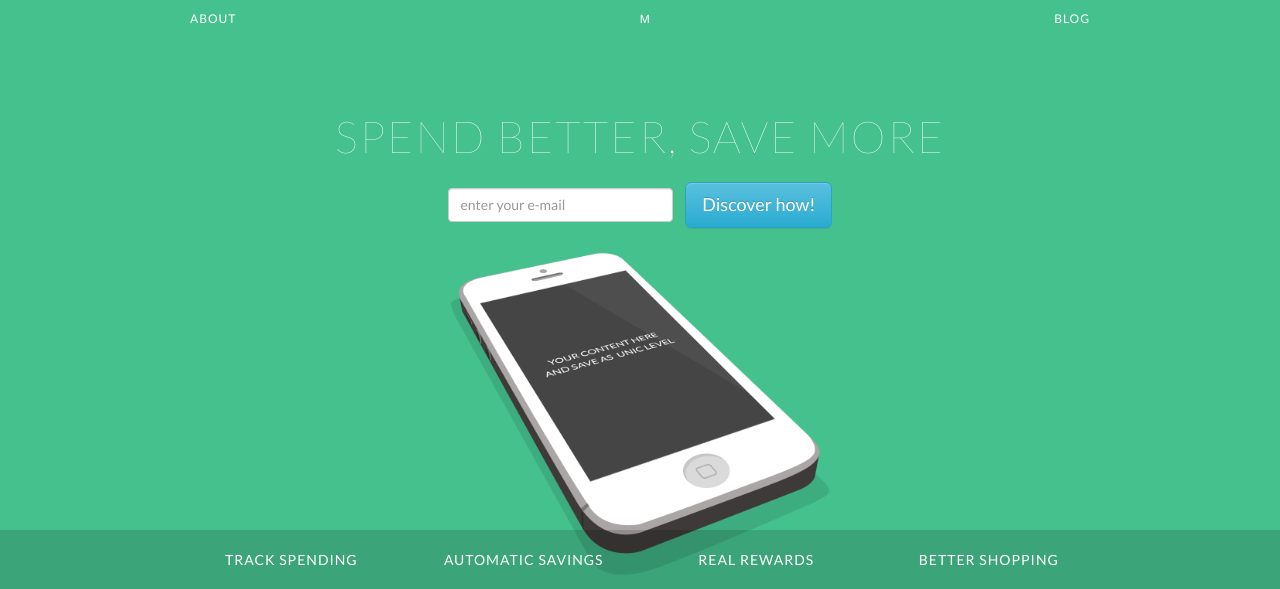
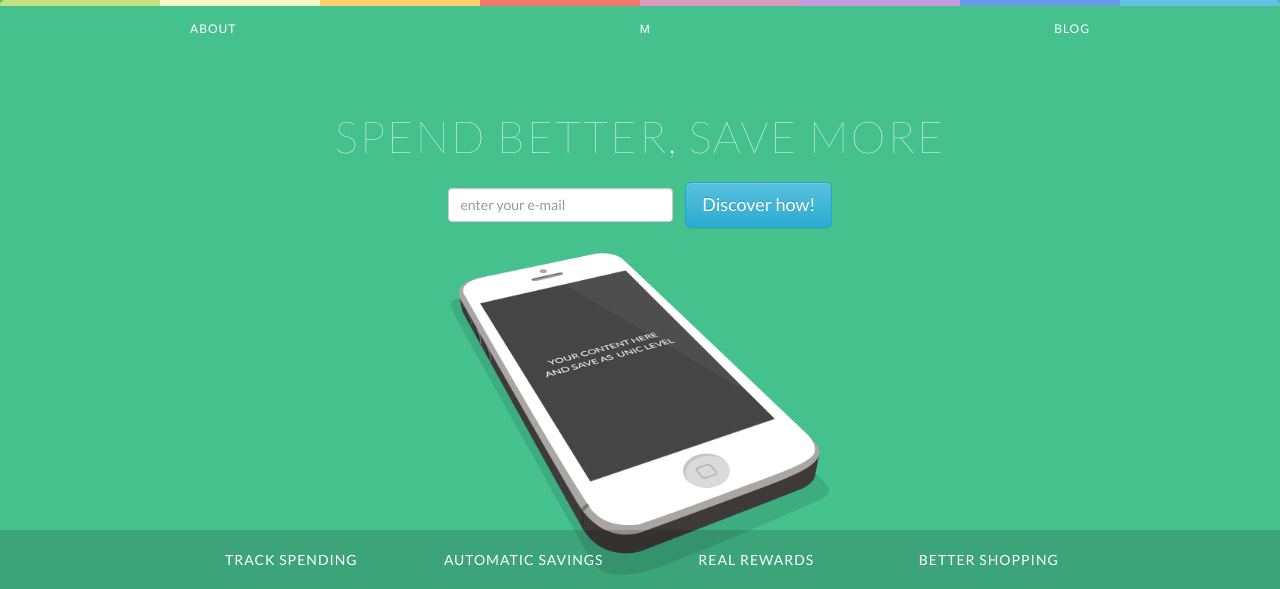
Before and after one commit to kendall80/mu-landing-design, a PHP site: page / in a window 1280 px wide. Shown: the top 589 px of the page. Run offline with PHP 8.4, Linux system fonts and the light colour scheme; some libraries are stand-ins or nearby versions.

Commit message:
add rainbow banner

```diff
--- a/css/my-styles.css
+++ b/css/my-styles.css
@@ -56,6 +56,7 @@ article, footer, header, section {
 
 .banner .content {
 	text-align: justify;
+	padding-top: 10px;
 }
 
 .banner a {
@@ -81,6 +82,21 @@ article, footer, header, section {
 	content: "";
 	width: 100%;
 	height: 2px;
+}
+
+.banner:before {
+	content: '';
+  position: absolute;
+  top: 0;
+  left: 0;
+  right: 0;
+  height: 6px;
+  background: #c4e17f;
+  border-radius: 5px 5px 0 0;
+  background-image: -webkit-linear-gradient(left, #c4e17f, #c4e17f 12.5%, #f7fdca 12.5%, #f7fdca 25%, #fecf71 25%, #fecf71 37.5%, #f0776c 37.5%, #f0776c 50%, #db9dbe 50%, #db9dbe 62.5%, #c49cde 62.5%, #c49cde 75%, #669ae1 75%, #669ae1 87.5%, #62c2e4 87.5%, #62c2e4);
+  background-image: -moz-linear-gradient(left, #c4e17f, #c4e17f 12.5%, #f7fdca 12.5%, #f7fdca 25%, #fecf71 25%, #fecf71 37.5%, #f0776c 37.5%, #f0776c 50%, #db9dbe 50%, #db9dbe 62.5%, #c49cde 62.5%, #c49cde 75%, #669ae1 75%, #669ae1 87.5%, #62c2e4 87.5%, #62c2e4);
+  background-image: -o-linear-gradient(left, #c4e17f, #c4e17f 12.5%, #f7fdca 12.5%, #f7fdca 25%, #fecf71 25%, #fecf71 37.5%, #f0776c 37.5%, #f0776c 50%, #db9dbe 50%, #db9dbe 62.5%, #c49cde 62.5%, #c49cde 75%, #669ae1 75%, #669ae1 87.5%, #62c2e4 87.5%, #62c2e4);
+  background-image: linear-gradient(to right, #c4e17f, #c4e17f 12.5%, #f7fdca 12.5%, #f7fdca 25%, #fecf71 25%, #fecf71 37.5%, #f0776c 37.5%, #f0776c 50%, #db9dbe 50%, #db9dbe 62.5%, #c49cde 62.5%, #c49cde 75%, #669ae1 75%, #669ae1 87.5%, #62c2e4 87.5%, #62c2e4);
 }
 
 .content {
--- a/index.html
+++ b/index.html
@@ -43,7 +43,7 @@
       <div class="container">
 
         <!-- Navbar -->
-        <nav class="banner" role"banner">
+        <nav class="banner" role="banner">
           <div class="content">
             <a href="#">About</a>
             <a class="logo" href="#">&mu;</a>
```
